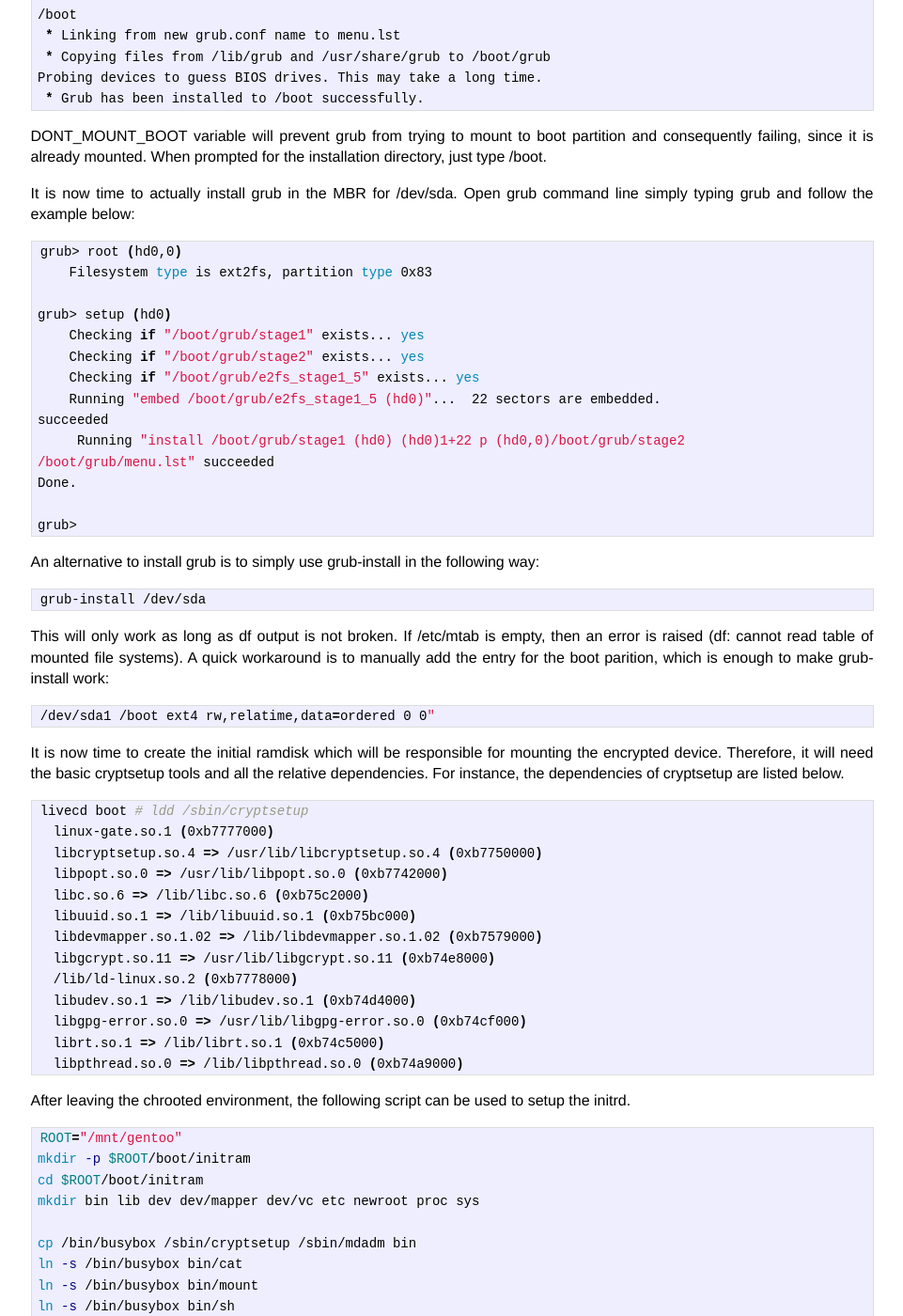
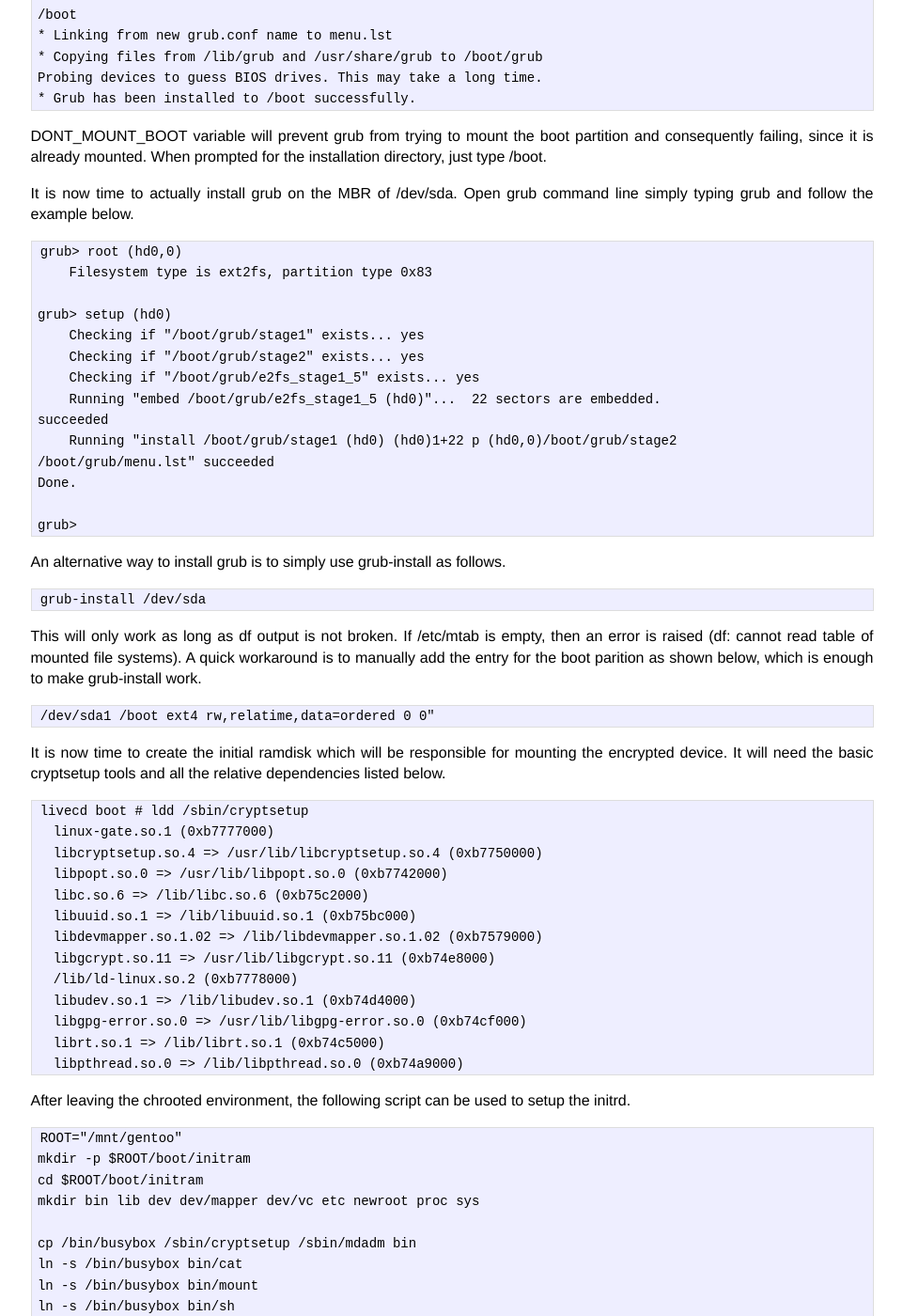
Before and after one commit to marcoguerri/marcoguerri.github.io, a Jekyll site: the page built from _posts/2013-10-07-gentoo-dmcrypt.markdown, in a window 1280 px wide and 1400 px high, scrolled down 3200 px. Shown: the whole window at 94% size, without its empty margins (159-1120 px from the left). Built offline with Jekyll 4.4.1, drawn with Linux system fonts in a browser that asks for light colours; Markdown is read by kramdown in place of the engine named in the settings; comment, search, counter and statistics services are not loaded; some of the changed text lies outside the part shown.

Commit message:
Finished restyling Gentoo encryption post

```diff
--- a/_posts/2013-10-07-gentoo-dmcrypt.markdown
+++ b/_posts/2013-10-07-gentoo-dmcrypt.markdown
@@ -43,17 +43,18 @@ a new set of RSA/DSA keys.
     [...]
 
 The Gentoo Linux x86 Handbook can be followed up to step 4, which deals with hard
-disk configuration. I will be using /dev/sda both for boot and root partitions.
+disks configuration. I will be using /dev/sda both for boot and root partitions.
 
 First step: creating a plain primary boot partition with fdisk, /dev/sda1, and
-formatting it with  a Unix-like filesystem. In this case I have chosen ext4.
-As far as the size is concerned, 256M are enough. To create the FS, mkfs.ext4 can be used.
+formatting it with a Unix-like filesystem, ext4 in this case.
+As far as the size is concerned, 256M are enough. To create the fs, mkfs.ext4 is
+the tool that we need.
 
     mkfs.ext4 /dev/sda1
 
 The second partition, which will be used to map two logical encrypted volumes
 for root and swap, can take up all the space left on the device. After the
-creation of the partitions, /dev/sda2 must be format to be a LUKS compliant
+creation of the partitions, /dev/sda2 must be formatted to be a LUKS compliant
 partition:
 
     livecd ~ # cryptsetup --verify-passphrase luksFormat /dev/sda2
@@ -66,292 +67,270 @@ partition:
     Enter LUKS passphrase:
     Verify passphrase:
 
-Now two logical volumes inside the encrypted partition must be set, one for root
-and one for swap. To create logical volumes, the LVM framework will be used.
+Now we create two logical volumes inside the encrypted partition, one for root
+and one for swap. These volumes will be created with the LVM framework.
 First of all the encrypted partition must be opened and a mapping with a plain
 device must be set up. This can be setup with the following command.
 
     livecd ~ # cryptsetup luksOpen /dev/sda2 vault
     Enter passphrase for /dev/sda2:
 
-At this point, the device mapper has created a /dev/mapper/vault device which is
-the plain version of the encrypted disk. Now it is time to create logical
-volumes for root and swap inside the encrypted partition. The LVM framework will
-be used for this purpose. First step: creating a physical volume.
-{% highlight bash %}
-livecd ~ # pvcreate /dev/mapper/vault
-  Physical volume "/dev/mapper/vault" successfully created
+The device mapper has created a /dev/mapper/vault device which is
+the plain version of the encrypted disk. Now it is time to create two logical
+volumes. First step: creating a physical volume.
 
-{% endhighlight %}
-Now actual logical volumes can be created. Here I will create a 4GB LV for swap
+    livecd ~ # pvcreate /dev/mapper/vault
+      Physical volume "/dev/mapper/vault" successfully created
+
+Then, the actual volumes can be created. Here I will use a 4GB LV for swap
 and a LV for root which will extend up to the end of the physical volume.
-{% highlight bash %}
-livecd ~ # lvcreate --size 4G --name swap vg
-  Logical volume "swap" created
-livecd ~ # lvcreate --extents 100%FREE --name root vg
-  Logical volume "root" created
-{% endhighlight %}
-Now under /dev/mapper, the two LV that have just been created are available:
-/dev/mapper/vg-root and /dev/mapper/vg-swap. It is time to create filesystems on
-the LV. For swap:
-{% highlight bash %}
-livecd ~ # mkswap /dev/mapper/vg-swap
-Setting up swapspace version 1, size = 4194300 KiB
-no label, UUID=8fd4d40a-617b-409d-a5e8-ec6bfe926cc5
 
-livecd ~ # mkfs.ext4 /dev/mapper/vg-root
-mke2fs 1.42.7 (21-Jan-2013)
-Filesystem label=
-OS type: Linux
-Block size=4096 (log=2)
-Fragment size=4096 (log=2)
-Stride=0 blocks, Stripe width=0 blocks
-1032192 inodes, 4127744 blocks
-206387 blocks (5.00%) reserved for the super user
-First data block=0
-Maximum filesystem blocks=4227858432
-126 block groups
-32768 blocks per group, 32768 fragments per group
-8192 inodes per group
-Superblock backups stored on blocks:
-    32768, 98304, 163840, 229376, 294912, 819200, 884736, 1605632, 2654208,
-    4096000
+    livecd ~ # lvcreate --size 4G --name swap vg
+      Logical volume "swap" created
+    livecd ~ # lvcreate --extents 100%FREE --name root vg
+      Logical volume "root" created
 
-Allocating group tables: done
-Writing inode tables: done
-Creating journal (32768 blocks): done
-Writing superblocks and filesystem accounting information: done
-{% endhighlight %}
-At this point, the Gentoo Handbook can be resumed from point 4.f
+Now under /dev/mapper, the two LV should appear: /dev/mapper/vg-root and
+/dev/mapper/vg-swap. It is time to create filesystems on the LV, for for swap
+and then for root.
 
-{% highlight bash %}
-livecd ~ # mkdir /mnt/gentoo/
-livecd ~ # mkdir /mnt/gentoo/boot
-livecd ~ # mount /dev/sda1 /mnt/gentoo/boot
-livecd ~ # swapon /dev/mapper/vg-swap
-livecd ~ # mount /dev/mapper/vg-root /mnt/gentoo/
-{% endhighlight %}
+    livecd ~ # mkswap /dev/mapper/vg-swap
+    Setting up swapspace version 1, size = 4194300 KiB
+    no label, UUID=8fd4d40a-617b-409d-a5e8-ec6bfe926cc5
+
+    livecd ~ # mkfs.ext4 /dev/mapper/vg-root
+    mke2fs 1.42.7 (21-Jan-2013)
+    Filesystem label=
+    OS type: Linux
+    Block size=4096 (log=2)
+    Fragment size=4096 (log=2)
+    Stride=0 blocks, Stripe width=0 blocks
+    1032192 inodes, 4127744 blocks
+    206387 blocks (5.00%) reserved for the super user
+    First data block=0
+    Maximum filesystem blocks=4227858432
+    126 block groups
+    32768 blocks per group, 32768 fragments per group
+    8192 inodes per group
+    Superblock backups stored on blocks:
+        32768, 98304, 163840, 229376, 294912, 819200, 884736, 1605632, 2654208,
+        4096000
+
+    Allocating group tables: done
+    Writing inode tables: done
+    Creating journal (32768 blocks): done
+    Writing superblocks and filesystem accounting information: done
+
+Now the Gentoo Handbook can be resumed from point 4.f
+
+
+    livecd ~ # mkdir /mnt/gentoo/
+    livecd ~ # mkdir /mnt/gentoo/boot
+    livecd ~ # mount /dev/sda1 /mnt/gentoo/boot
+    livecd ~ # swapon /dev/mapper/vg-swap
+    livecd ~ # mount /dev/mapper/vg-root /mnt/gentoo/
+
 After the precompiled filesystem has been downloaded and the chrooted environment
-has been set, it is time to compile the kernel for the new system. Kernel
-source code can be retrieved through Portage, Gentoo package manager.
+has been set, it is time to compile the kernel for the new installation. The
+kernel source code can be retrieved through Portage, Gentoo package manager.
 
-{% highlight bash %}
-livecd ~ # emerge gentoo-sources
-{% endhighlight %}
-The version of kernel sources installed is *linux-3.10.7-gentoo-r1*.
+    livecd ~ # emerge gentoo-sources
+
+The version installed with this live image is *linux-3.10.7-gentoo-r1*.
 The configuration procedure is highly hardware dependend. Make sure to activate
 all the necessary modules to support the underlying hardware. For instance,
 a while ago while I was working on a physical machine, I remember having problems
-with the SATA controller which was supported by sata\_nv module (CONFIG\_SATA\_NV).
-Now, considering that I am working on a virtual machine, the i386\_defconfig
-lacked these options:
+with the SATA controller which was supported by sata\_nv module, compiled through
+the CONFIG\_SATA\_NV configuration option. Now, considering that I am working
+on a virtual machine, the i386\_defconfig lacked these options:
 
-* **CONFIG\_FUSION\_SPI** for LSI SCSI controller (which is the one emulated by VMPlayer)
-* **CONFIG\_CRYPTO\_SHA256** to support SHA256 algorithm in kernel space
-* **CONFIG\_DM\_CRYPT** to support dm\_cyrpt framework
-* **CONFIG\_PCNET32** for network support (this is not strictly necessary to
+* CONFIG\_FUSION\_SPI for LSI SCSI controller (which is the one emulated by VMPlayer)
+* CONFIG\_CRYPTO\_SHA256 to support SHA256 algorithm in kernel space
+* CONFIG\_DM\_CRYPT to support dm\_cyrpt framework
+* CONFIG\_PCNET32 for network support (this is not strictly necessary to
 set up the environtment)
 
-Once the kernel is properly configure it can be compiled together with the
+Once the kernel is properly configured, it can be compiled together with the
 modules.
 
-{% highlight bash %}
-make -j4 i386_defconfig
-make modules
-make modules_install
-{% endhighlight %}
 
-After having compiled the kernel and copied bzImage into /mnt/gentoo/boot, Gentoo Handbook can be resumed from Chapter 8. In section 8.a, the fstab file is set up. Since we are using logical volumes, the procedure is slightly different from the one outlined in the guide. My
-fstab looks like the following:
+    make -j4 i386_defconfig
+    make modules
+    make modules_install
 
-{% highlight bash %}
-/dev/sda1               /boot       ext4    noauto,noatime  1 2
-/dev/mapper/vg-root     /           ext4    noatime         0 1
-/dev/mapper/vg-swap     none        swap    sw              0 0
-/dev/cdrom              /mnt/cdrom  auto    noauto,ro       0 0
-/dev/fd0                /mnt/floppy auto    noauto          0 0
-/proc                   /proc       proc    default
-{% endhighlight %}
+After having compiled the kernel and copied bzImage into /mnt/gentoo/boot,
+Gentoo Handbook can be resumed from Chapter 8. In section 8.a, the fstab file
+is set up. Since we are using logical volumes, the procedure is slightly different
+from the one outlined in the guide. My fstab looks like the following:
+
+    /dev/sda1               /boot       ext4    noauto,noatime  1 2
+    /dev/mapper/vg-root     /           ext4    noatime         0 1
+    /dev/mapper/vg-swap     none        swap    sw              0 0
+    /dev/cdrom              /mnt/cdrom  auto    noauto,ro       0 0
+    /dev/fd0                /mnt/floppy auto    noauto          0 0
+    /proc                   /proc       proc    default
 
 Chapter 10 of the Gentoo Handbook deals with the installation of the bootloader.
-Here I will use grub legacy (i.e. v1), since I am quite familiar with it and it
-will help speed up the process. Inside the chrooted environment proceed as follows:
+I will use grub legacy (i.e. v1), since I am quite familiar with it and it
+will help speed up the process. Inside the chrooted environment proceed as follows.
 
-{% highlight bash %}
+    export DONT_MOUNT_BOOT=1
+    emerge --config =grub-0.97-r12
+    * Enter the directory where you want to setup grub:
+    /boot
+    * Linking from new grub.conf name to menu.lst
+    * Copying files from /lib/grub and /usr/share/grub to /boot/grub
+    Probing devices to guess BIOS drives. This may take a long time.
+    * Grub has been installed to /boot successfully.
 
-export DONT_MOUNT_BOOT=1
-emerge --config =grub-0.97-r12
- * Enter the directory where you want to setup grub:
-/boot
- * Linking from new grub.conf name to menu.lst
- * Copying files from /lib/grub and /usr/share/grub to /boot/grub
-Probing devices to guess BIOS drives. This may take a long time.
- * Grub has been installed to /boot successfully.
-{% endhighlight %}
-
-DONT\_MOUNT\_BOOT variable will prevent grub from trying to mount to boot partition
+DONT\_MOUNT\_BOOT variable will prevent grub from trying to mount the boot partition
 and consequently failing, since it is already mounted. When prompted for the
 installation directory, just type /boot.
 
-It is now time to actually install grub in the MBR for /dev/sda. Open grub
-command line simply typing grub and follow the example below:
+It is now time to actually install grub on the MBR of /dev/sda. Open grub
+command line simply typing grub and follow the example below.
 
-{% highlight bash %}
-grub> root (hd0,0)
-    Filesystem type is ext2fs, partition type 0x83
 
-grub> setup (hd0)
-    Checking if "/boot/grub/stage1" exists... yes
-    Checking if "/boot/grub/stage2" exists... yes
-    Checking if "/boot/grub/e2fs_stage1_5" exists... yes
-    Running "embed /boot/grub/e2fs_stage1_5 (hd0)"...  22 sectors are embedded.
-succeeded
-     Running "install /boot/grub/stage1 (hd0) (hd0)1+22 p (hd0,0)/boot/grub/stage2
-/boot/grub/menu.lst" succeeded
-Done.
+    grub> root (hd0,0)
+        Filesystem type is ext2fs, partition type 0x83
 
-grub>
+    grub> setup (hd0)
+        Checking if "/boot/grub/stage1" exists... yes
+        Checking if "/boot/grub/stage2" exists... yes
+        Checking if "/boot/grub/e2fs_stage1_5" exists... yes
+        Running "embed /boot/grub/e2fs_stage1_5 (hd0)"...  22 sectors are embedded.
+    succeeded
+        Running "install /boot/grub/stage1 (hd0) (hd0)1+22 p (hd0,0)/boot/grub/stage2
+    /boot/grub/menu.lst" succeeded
+    Done.
 
-{% endhighlight %}
+    grub>
 
-An alternative to install grub is to simply use grub-install in the following way:
+An alternative way to install grub is to simply use grub-install as follows.
 
-{% highlight bash %}
-grub-install /dev/sda
-{% endhighlight %}
+    grub-install /dev/sda
+
 This will only work as long as df output is not broken. If /etc/mtab is empty, then an error is
 raised (df: cannot read table of mounted file systems). A quick workaround is to manually add
-the entry for the boot parition, which is enough to make grub-install work:
+the entry for the boot parition as shown below, which is enough to make grub-install work.
 
-{% highlight bash %}
-/dev/sda1 /boot ext4 rw,relatime,data=ordered 0 0"
-{% endhighlight %}
+    /dev/sda1 /boot ext4 rw,relatime,data=ordered 0 0"
 
 It is now time to create the initial ramdisk which will be responsible for
-mounting the encrypted device. Therefore, it will need the basic cryptsetup
-tools and all the relative dependencies. For instance, the dependencies of
-cryptsetup are listed below.
+mounting the encrypted device. It will need the basic cryptsetup
+tools and all the relative dependencies listed below.
 
-{% highlight bash %}
-livecd boot # ldd /sbin/cryptsetup
-  linux-gate.so.1 (0xb7777000)
-  libcryptsetup.so.4 => /usr/lib/libcryptsetup.so.4 (0xb7750000)
-  libpopt.so.0 => /usr/lib/libpopt.so.0 (0xb7742000)
-  libc.so.6 => /lib/libc.so.6 (0xb75c2000)
-  libuuid.so.1 => /lib/libuuid.so.1 (0xb75bc000)
-  libdevmapper.so.1.02 => /lib/libdevmapper.so.1.02 (0xb7579000)
-  libgcrypt.so.11 => /usr/lib/libgcrypt.so.11 (0xb74e8000)
-  /lib/ld-linux.so.2 (0xb7778000)
-  libudev.so.1 => /lib/libudev.so.1 (0xb74d4000)
-  libgpg-error.so.0 => /usr/lib/libgpg-error.so.0 (0xb74cf000)
-  librt.so.1 => /lib/librt.so.1 (0xb74c5000)
-  libpthread.so.0 => /lib/libpthread.so.0 (0xb74a9000)
 
-{% endhighlight %}
+    livecd boot # ldd /sbin/cryptsetup
+      linux-gate.so.1 (0xb7777000)
+      libcryptsetup.so.4 => /usr/lib/libcryptsetup.so.4 (0xb7750000)
+      libpopt.so.0 => /usr/lib/libpopt.so.0 (0xb7742000)
+      libc.so.6 => /lib/libc.so.6 (0xb75c2000)
+      libuuid.so.1 => /lib/libuuid.so.1 (0xb75bc000)
+      libdevmapper.so.1.02 => /lib/libdevmapper.so.1.02 (0xb7579000)
+      libgcrypt.so.11 => /usr/lib/libgcrypt.so.11 (0xb74e8000)
+      /lib/ld-linux.so.2 (0xb7778000)
+      libudev.so.1 => /lib/libudev.so.1 (0xb74d4000)
+      libgpg-error.so.0 => /usr/lib/libgpg-error.so.0 (0xb74cf000)
+      librt.so.1 => /lib/librt.so.1 (0xb74c5000)
+      libpthread.so.0 => /lib/libpthread.so.0 (0xb74a9000)
+
 
 After leaving the chrooted environment, the following script can be used to
 setup the initrd.
 
-{% highlight bash %}
-ROOT="/mnt/gentoo"
-mkdir -p $ROOT/boot/initram
-cd $ROOT/boot/initram
-mkdir bin lib dev dev/mapper dev/vc etc newroot proc sys
+    ROOT="/mnt/gentoo"
+    mkdir -p $ROOT/boot/initram
+    cd $ROOT/boot/initram
+    mkdir bin lib dev dev/mapper dev/vc etc newroot proc sys
 
-cp /bin/busybox /sbin/cryptsetup /sbin/mdadm bin
-ln -s /bin/busybox bin/cat
-ln -s /bin/busybox bin/mount
-ln -s /bin/busybox bin/sh
-ln -s /bin/busybox bin/switch_root
-ln -s /bin/busybox bin/umount
-ln -s /bin/busybox bin/sleep
+    cp /bin/busybox /sbin/cryptsetup /sbin/mdadm bin
+    ln -s /bin/busybox bin/cat
+    ln -s /bin/busybox bin/mount
+    ln -s /bin/busybox bin/sh
+    ln -s /bin/busybox bin/switch_root
+    ln -s /bin/busybox bin/umount
+    ln -s /bin/busybox bin/sleep
 
-cp -a /sbin/vgchange bin
-cp -a /sbin/vgscan bin
-cp -a /sbin/lvm bin
+    cp -a /sbin/vgchange bin
+    cp -a /sbin/vgscan bin
+    cp -a /sbin/lvm bin
 
-cp -a /dev/console /dev/sda2 /dev/null /dev/urandom dev
+    cp -a /dev/console /dev/sda2 /dev/null /dev/urandom dev
 
-# Random device to avoid
-# "Cannot initialize crypt RNG backend" error
-mknod -m 644 dev/random c 1 8
+    # Random device to avoid
+    # "Cannot initialize crypt RNG backend" error
+    mknod -m 644 dev/random c 1 8
 
-# Libraries for cryptsetup
-cp -a /lib/ld-linux.so.2 lib
-cp -a /lib/ld-2.15.so lib
-cp -a /usr/lib/libcryptsetup.so.4 lib
-cp -a /usr/lib/libcryptsetup.so.4.2.0 lib
-cp -a /usr/lib/libpopt.so.0 lib
-cp -a /usr/lib/libpopt.so.0.0.0 lib
-cp -a /lib/libc.so.6 lib
-cp -a /lib/libc-2.15.so lib
-cp -a /lib/libuuid.so.1 lib
-cp -a /lib/libuuid.so.1.3.0 lib
-cp -a /lib/libdevmapper.so.1.02 lib
-cp -a /usr/lib/libgcrypt.so.11 lib
-cp -a /usr/lib/libgcrypt.so.11.8.2 lib
-cp -a /lib/libudev.so.1 lib
-cp -a /lib/libudev.so.1.3.5 lib
-cp -a /usr/lib/libgpg-error.so.0 lib
-cp -a /usr/lib/libgpg-error.so.0.8.0 lib
-cp -a /lib/librt.so.1 lib
-cp -a /lib/librt-2.15.so lib
-cp -a /lib/libpthread.so.0 lib
-cp -a /lib/libpthread-2.15.so lib
+    # Libraries for cryptsetup
+    cp -a /lib/ld-linux.so.2 lib
+    cp -a /lib/ld-2.15.so lib
+    cp -a /usr/lib/libcryptsetup.so.4 lib
+    cp -a /usr/lib/libcryptsetup.so.4.2.0 lib
+    cp -a /usr/lib/libpopt.so.0 lib
+    cp -a /usr/lib/libpopt.so.0.0.0 lib
+    cp -a /lib/libc.so.6 lib
+    cp -a /lib/libc-2.15.so lib
+    cp -a /lib/libuuid.so.1 lib
+    cp -a /lib/libuuid.so.1.3.0 lib
+    cp -a /lib/libdevmapper.so.1.02 lib
+    cp -a /usr/lib/libgcrypt.so.11 lib
+    cp -a /usr/lib/libgcrypt.so.11.8.2 lib
+    cp -a /lib/libudev.so.1 lib
+    cp -a /lib/libudev.so.1.3.5 lib
+    cp -a /usr/lib/libgpg-error.so.0 lib
+    cp -a /usr/lib/libgpg-error.so.0.8.0 lib
+    cp -a /lib/librt.so.1 lib
+    cp -a /lib/librt-2.15.so lib
+    cp -a /lib/libpthread.so.0 lib
+    cp -a /lib/libpthread-2.15.so lib
 
-# Libraries for vgscan/vgchange
-cp -a /lib/libdl.so.2 lib
-cp -a /lib/libdl-2.15.so lib
-cp -a /lib/libdevmapper-event.so.1.02 lib
-cp -a /lib/libreadline.so.6 lib
-cp -a /lib/libreadline.so.6.2 lib
-cp -a /lib/libncurses.so.5 lib
-cp -a /lib/libncurses.so.5.9 lib
+    # Libraries for vgscan/vgchange
+    cp -a /lib/libdl.so.2 lib
+    cp -a /lib/libdl-2.15.so lib
+    cp -a /lib/libdevmapper-event.so.1.02 lib
+    cp -a /lib/libreadline.so.6 lib
+    cp -a /lib/libreadline.so.6.2 lib
+    cp -a /lib/libncurses.so.5 lib
+    cp -a /lib/libncurses.so.5.9 lib
 
-cat > init << EOF_init
-#!/bin/sh
-echo "###########################################"
-echo "Initrd initialization"
-echo "###########################################"
-mount -t proc proc /proc
-CMDLINE="`cat /proc/cmdline`"
-mount -t sysfs sysfs /sys
-sleep 3
-/bin/cryptsetup luksOpen /dev/sda2 vault
-/bin/vgchange -ay vg
-mount -r /dev/mapper/vg-root /newroot
-umount /sys
-umount /proc
-exec switch_root /newroot /sbin/init ${CMDLINE}
-EOF_init
+    cat > init << EOF_init
+    #!/bin/sh
+    echo "###########################################"
+    echo "Initrd initialization"
+    echo "###########################################"
+    mount -t proc proc /proc
+    CMDLINE="`cat /proc/cmdline`"
+    mount -t sysfs sysfs /sys
+    sleep 3
+    /bin/cryptsetup luksOpen /dev/sda2 vault
+    /bin/vgchange -ay vg
+    mount -r /dev/mapper/vg-root /newroot
+    umount /sys
+    umount /proc
+    exec switch_root /newroot /sbin/init ${CMDLINE}
+    EOF_init
 
-chmod a+x init
+    chmod a+x init
 
-{% endhighlight %}
+The actual initrd image is then built with the following commands.
 
-The actual initrd image can be created with the following commands:
+    cd /mnt/gentoo/boot/initram
+    find . | cpio --quiet -o -H newc | gzip -9 > /mnt/gentoo/boot/initramfs
 
-{% highlight bash %}
-cd /mnt/gentoo/boot/initram
-find . | cpio --quiet -o -H newc | gzip -9 > /mnt/gentoo/boot/initramfs
-{% endhighlight %}
-
-Actually, I am not completely sure that cpio is part of the minimal gentoo image.
+I am not completely sure that cpio is part of the minimal gentoo image.
 It should be in the stage3 image just installed, so it might be necessary to
 specify the absolute path with respect to /mnt/gentoo. Once created the initrd,
-grub.conf must be set up to point to the correct binaries. Mine looks like this:
+grub.conf must be set to point to the correct binaries. Mine looks like below.
 
-{% highlight bash %}
-title Gentoo
-root (hd0,0)
-kernel /bzImage vga=791 (to change the default resolution of /dev/console)
-initrd /initramfs
-{% endhighlight %}
+    title Gentoo
+    root (hd0,0)
+    kernel /bzImage vga=791 (to change the default resolution of /dev/console)
+    initrd /initramfs
 
 Everything should be ready now. umount /mnt/gentoo/boot, /mnt/gentoo/proc and
 /mnt/gentoo, reboot and hopefully you will be promped for the password of
 the encrypted volume.
-
 
 References:<br>
 <a name="gentoo_handbook">
```
Also changed, not shown: other parts of _posts/2013-10-07-gentoo-dmcrypt.markdown (+1 -1 lines).
